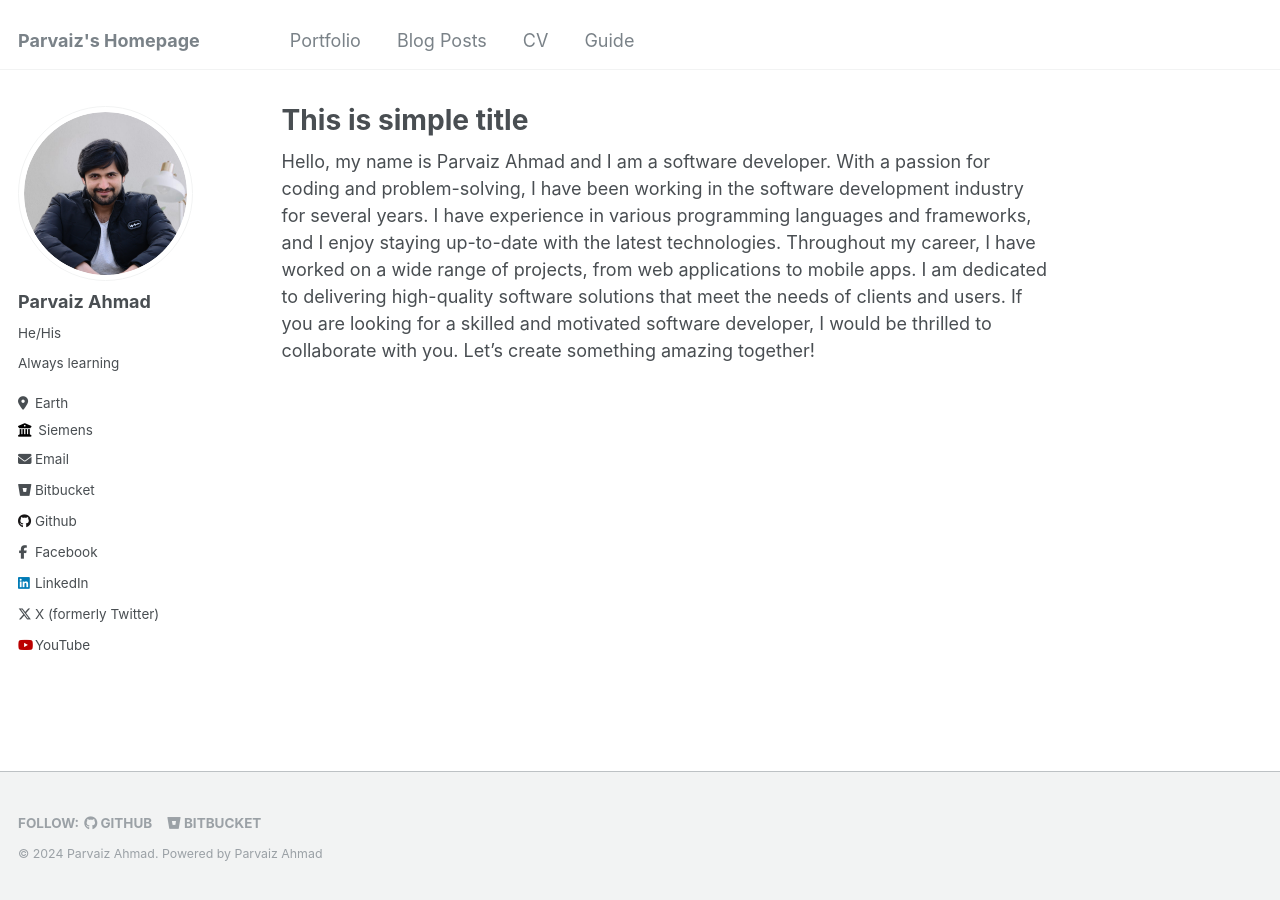
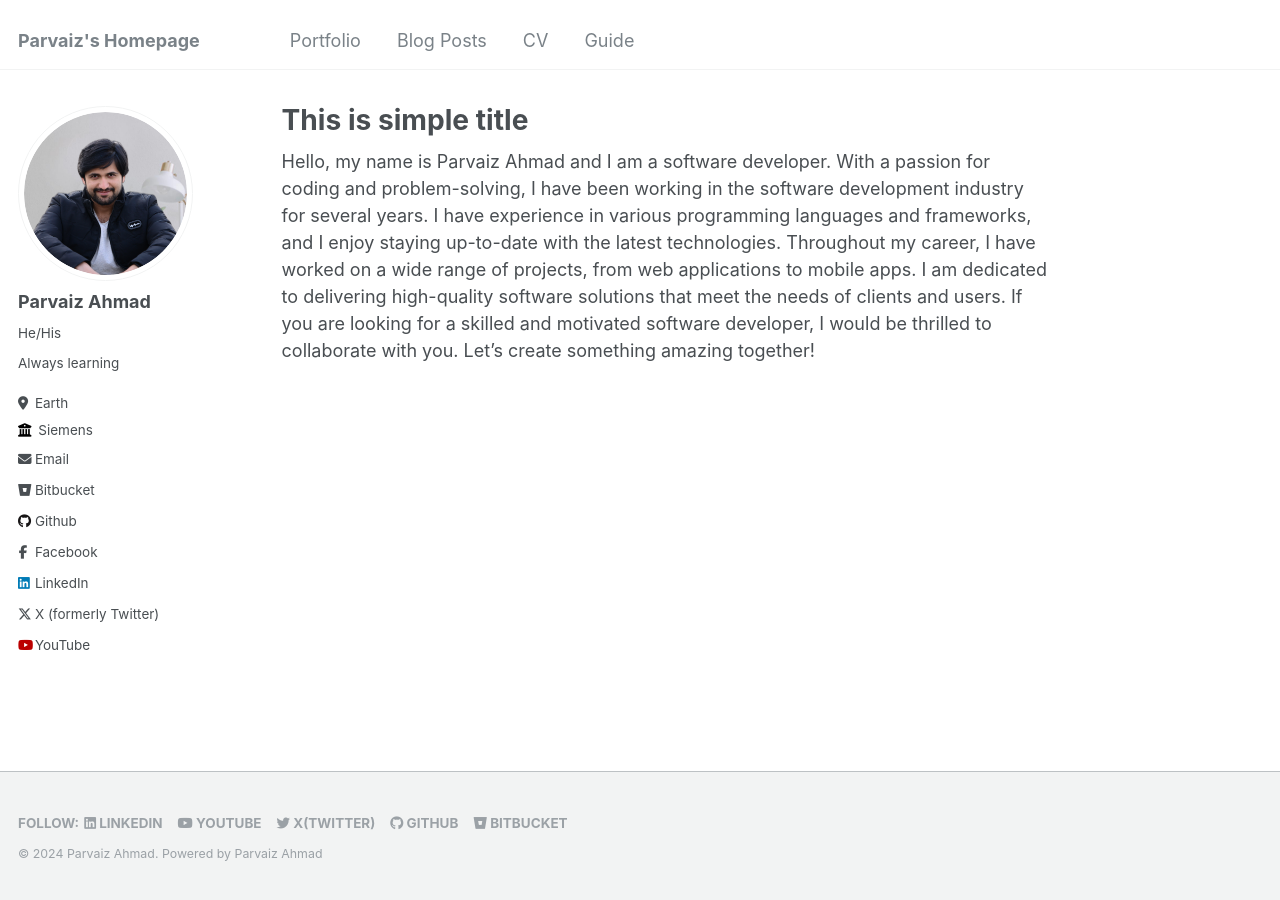
Before and after one commit to parvaizahmad/web, a Jekyll site: the page built from _pages/about.md, in a window 1280 px wide. Built offline with Jekyll 4.4.1, drawn with Linux system fonts in a browser that asks for light colours.

Commit message:
Added youtube, twitter, linkedin in site footer for following
Signed-off-by: Parvaiz Ahmad <aparvaiz89@gmail.com>

```diff
--- a/_includes/footer.html
+++ b/_includes/footer.html
@@ -5,6 +5,15 @@
   <ul class="social-icons">
     {% if site.data.ui-text[site.locale].follow_label %}
       <li><strong>{{ site.data.ui-text[site.locale].follow_label }}</strong></li>
+    {% endif %}
+    {% if site.author.linkedin %}
+      <li><a href="http://linkedin.com/{{ site.author.linkedin }}"><i class="fab fa-linkedin" aria-hidden="true"></i> LinkedIn</a></li>
+    {% endif %}
+    {% if site.author.youtube %}
+      <li><a href="http://youtube.com/{{ site.author.youtube }}"><i class="fab fa-youtube" aria-hidden="true"></i> YouTube</a></li>
+    {% endif %}
+    {% if site.author.twitter %}
+      <li><a href="http://twitter.com/{{ site.author.twitter }}"><i class="fab fa-twitter" aria-hidden="true"></i> X(Twitter)</a></li>
     {% endif %}
     {% if site.author.github %}
       <li><a href="http://github.com/{{ site.author.github }}"><i class="fab fa-github" aria-hidden="true"></i> GitHub</a></li>
```
